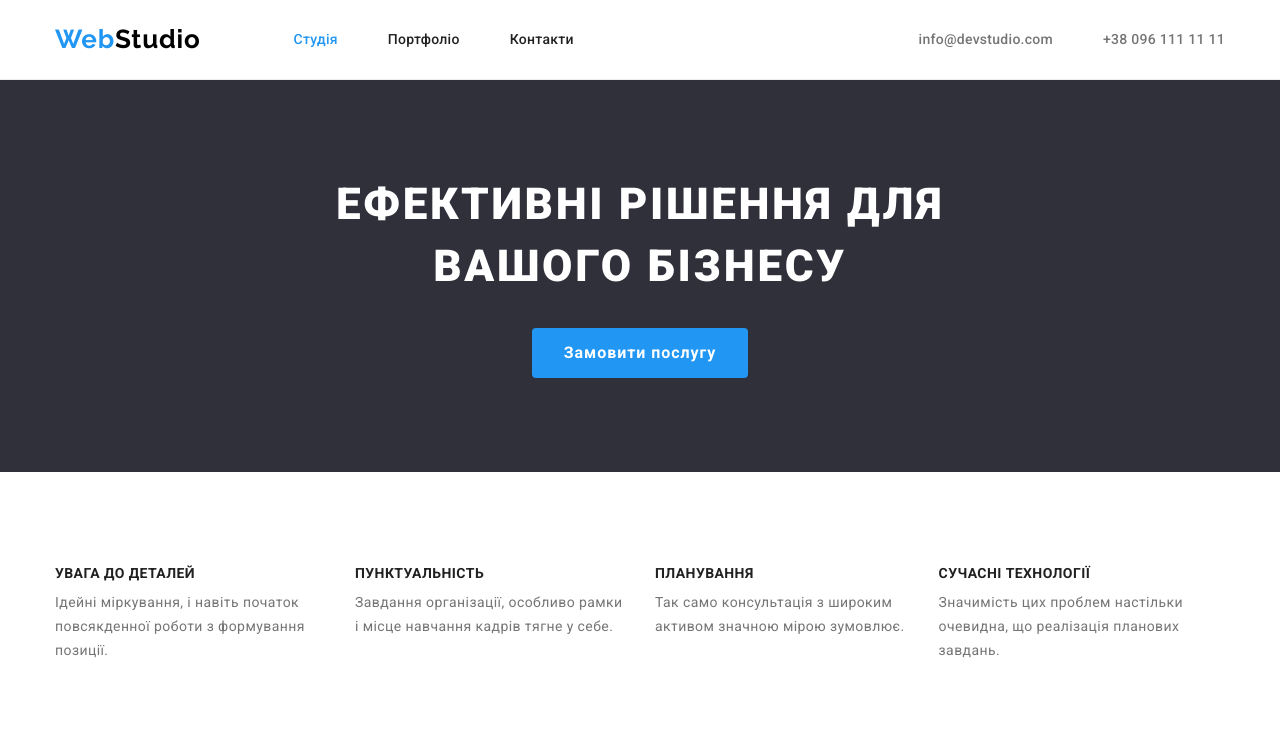
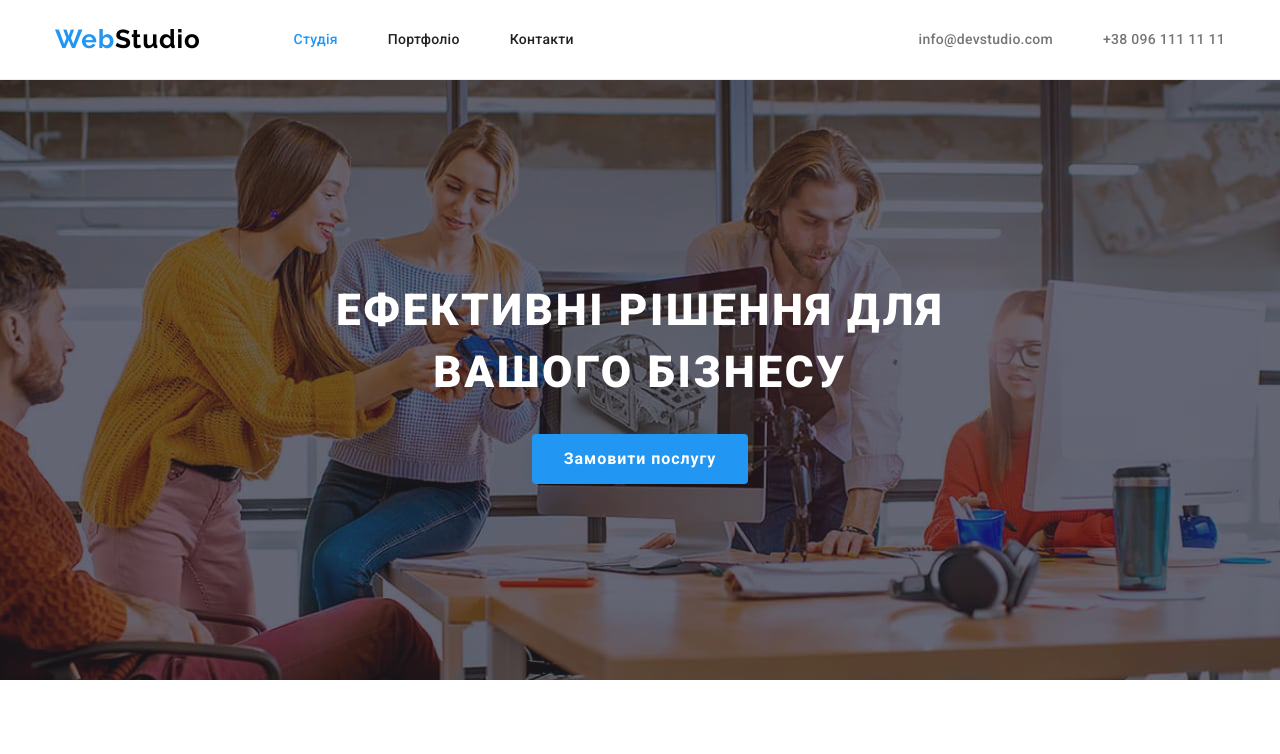
Before and after one commit to n-ruzhik/goit-markup-hw-04, a plain HTML site: page index.html in a window 1280 px wide. Shown: the top 754 px of the page. Drawn offline with nearby package versions, Linux system fonts and the light colour scheme.

Commit message:
додає hero-image  та секцію "Наші клієнти""

```diff
--- a/css/styles.css
+++ b/css/styles.css
@@ -148,13 +148,26 @@ img {
     color: var(--accent-color);
 }
 
+
+
 /* Hero */
 
 .hero {
+    text-align: center;
+    padding-top: 200px;
+    padding-bottom: 200px;
+
+    height: 600px;
+    max-width: 1600px;
+    margin-left: auto;
+    margin-right: auto;
+
     background-color: var(--bgc-temporary-color);
-    text-align: center;
-    padding-top: 94px;
-    padding-bottom: 94px;
+    background-image: linear-gradient( to right, rgba(47, 48, 58, 0.4), rgba(47, 48, 58, 0.4)),
+    url('../images/hero-image.jpg');
+    background-repeat: no-repeat;
+    background-size: cover;
+    background-position: center;
 }
 
 .hero-title {
@@ -414,7 +427,10 @@ img {
     margin-bottom: var(--portfolio-item-gap);
 
     flex-basis: calc(100% / 3 - 30px);
+}
 
+.portfolio .item:hover,
+.portfolio .item:focus {
     box-shadow: 0px 4px 4px rgba(0, 0, 0, 0.25);
 }
 
--- a/index.html
+++ b/index.html
@@ -123,6 +123,7 @@
           </ul>
         </div>
       </section>
+
       <section class="section team">
         <div class="container">
           <h2 class="section-title centered">Наша команда</h2>
@@ -174,6 +175,9 @@
           </ul>
         </div>
       </section>
+      <section class="section clients">
+        <h2 class="section-title centered">Постійні клієнти</h2>
+      </section>
     </main>
 
     <footer class="contacts">
```
Also changed, not shown: images/envelope.svg (added), images/hero-image.jpg (added), images/symbol-defs.svg (added).
